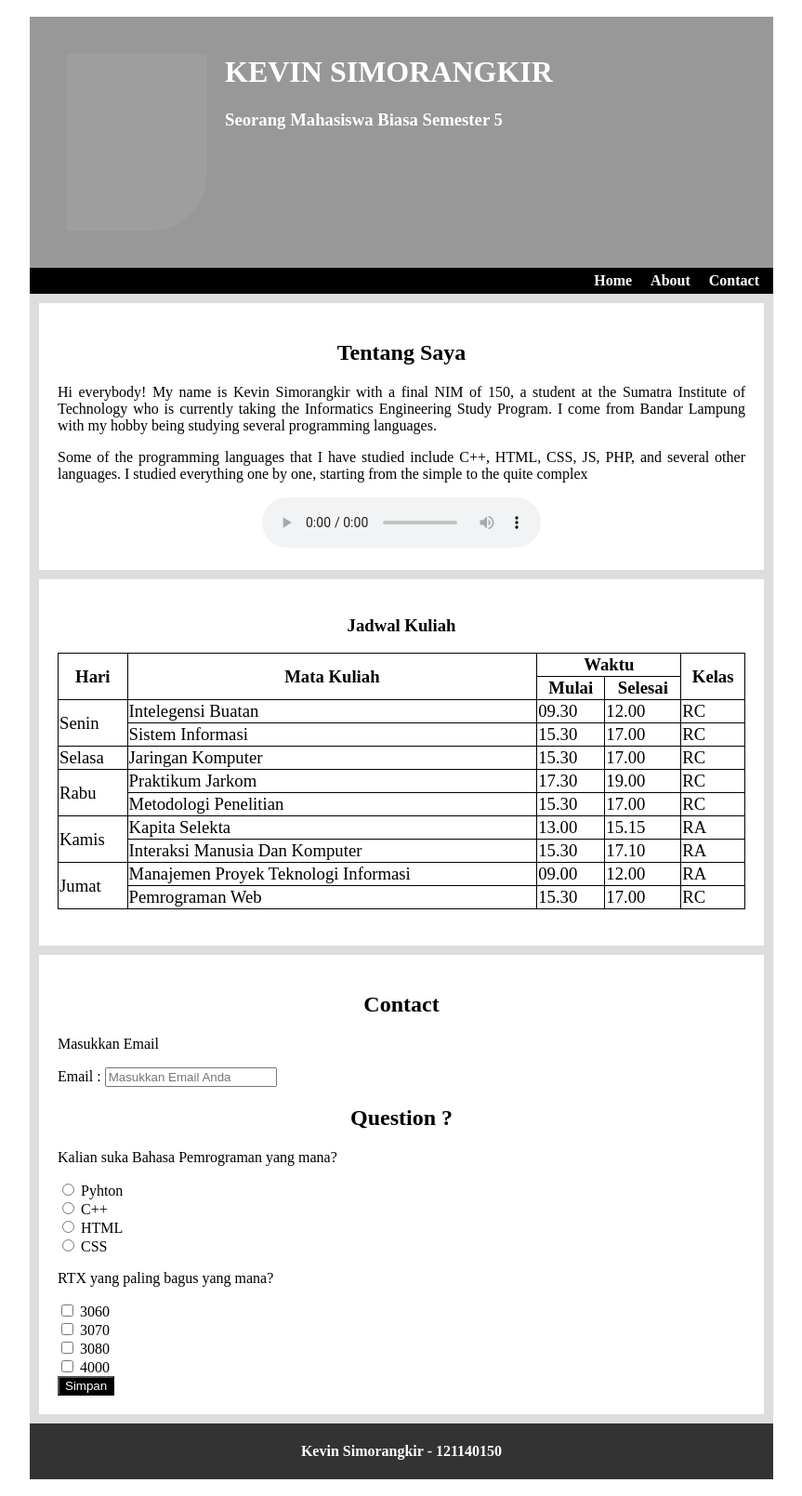
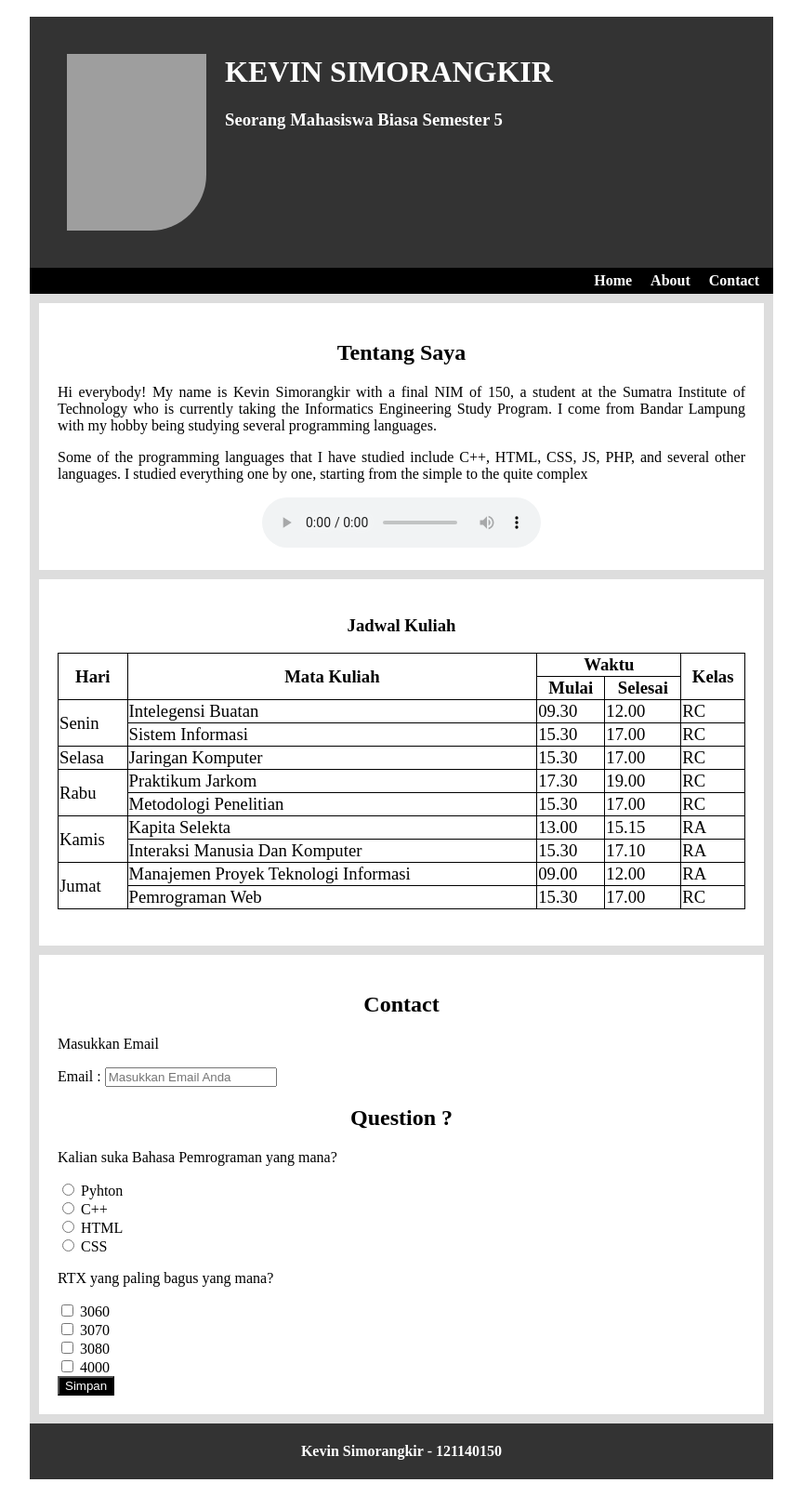
Before and after one commit to kevinsimorangkir21/prak-pemweb, a PHP site: page /121140150_Kevin_Prak2.html in a window 1280 px wide. Shown: the whole page at 93% size, without its empty margins (208-1071 px from the left). Run offline with PHP 8.4, Linux system fonts and the light colour scheme; grey boxes are pictures that could not be loaded.

Commit message:
update repo

```diff
--- a/prak2/121140150_Kevin_Prak2.html
+++ b/prak2/121140150_Kevin_Prak2.html
@@ -11,8 +11,8 @@ Praktikum 2 Pemweb RC
 <head>
     <meta charset="UTF-8">
     <meta name="viewport" content="width=device-width, initial-scale=1.0">
-    <title>Tugas 2 Praktikum Pemweb RC</title>
-    <link rel="shortcut icon" type="image/jpg" href="#" />
+    <title>Tugas 2 Praktikum Pemweb RC | Kevin Simorangkir</title>
+    <link rel="shortcut icon" type="image/ico" href="public/assets/favicon/logo-black.ico" />
     <link rel="stylesheet" href="public/style.css" />
 </head>
 
--- a/prak2/public/style.css
+++ b/prak2/public/style.css
@@ -16,7 +16,7 @@ body {
 .top {
     display: flex;
     justify-content: start;
-    background-color: #989898;
+    background-color: #333;
     padding: 20px;
 }
 
```
Also changed, not shown: prak2/public/assets/favicon/logo-black.ico (added).
